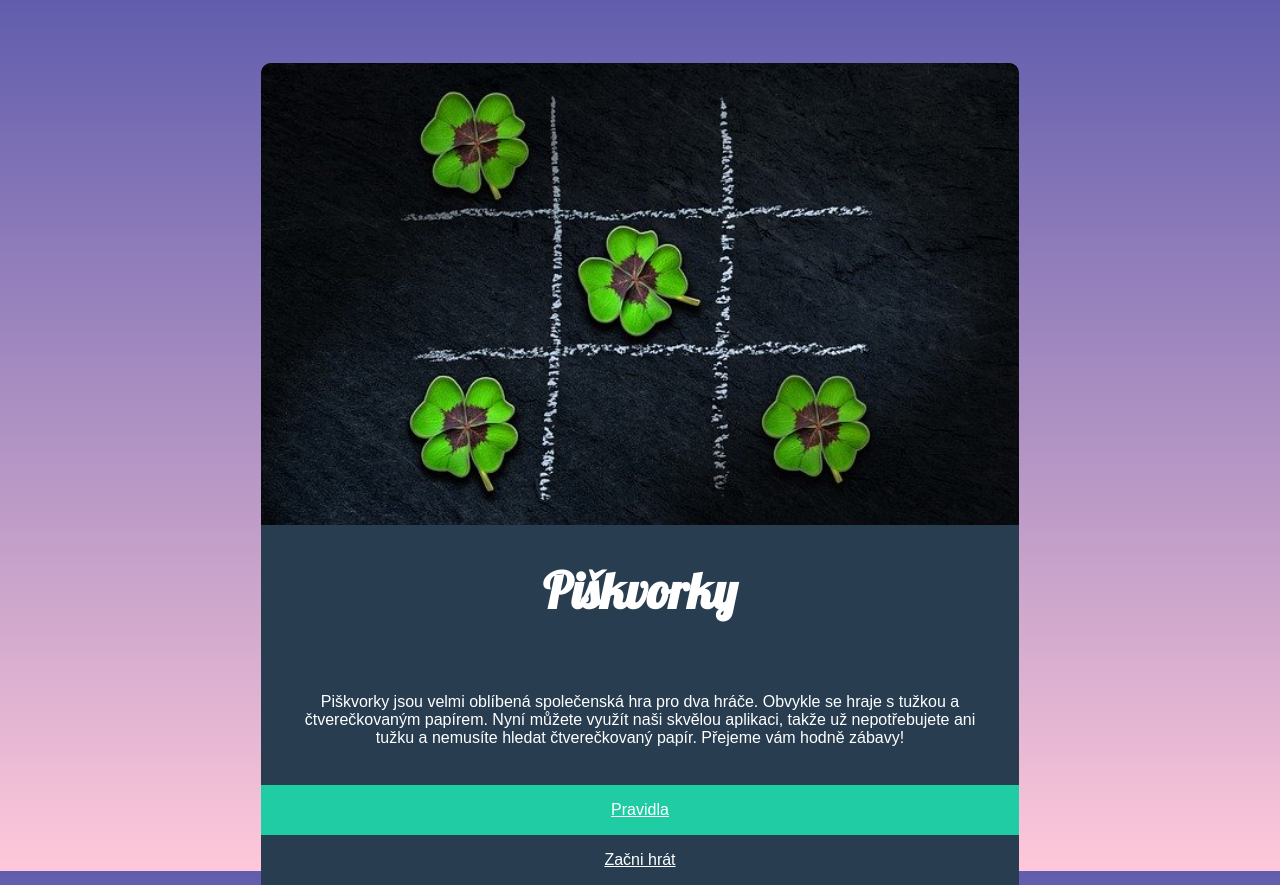
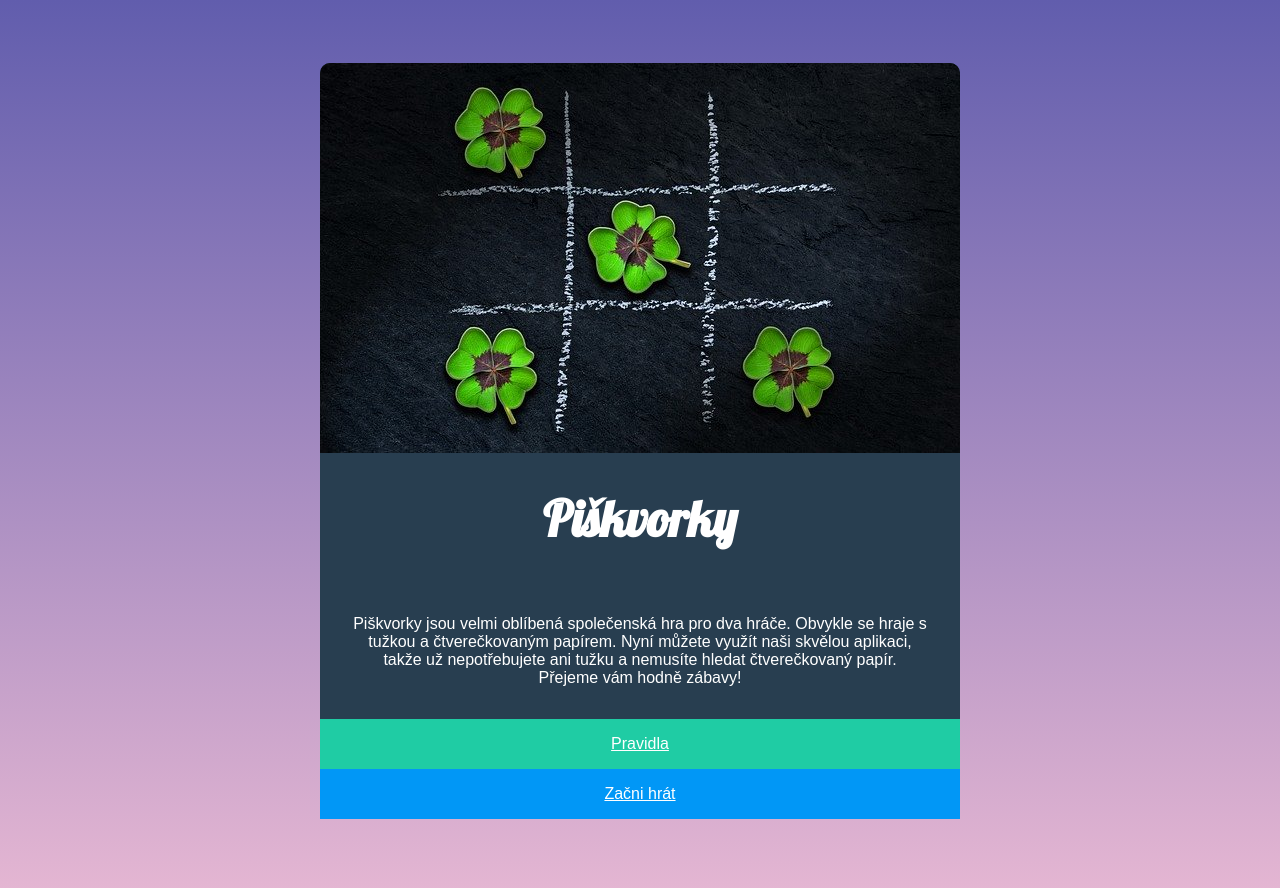
Before and after one commit to Janajaro/piskvorky, a plain HTML site: page index.html in a window 1280 px wide. Shown: the top 888 px of the page. Drawn offline with Linux system fonts and the light colour scheme.

Commit message:
Finalni verze, upraveny hover

```diff
--- a/index.html
+++ b/index.html
@@ -25,11 +25,11 @@
         čtverečkovaný papír. Přejeme vám hodně zábavy!
       </p>
       <a
-        class="Pravidla"
+        class="pravidla"
         href="https://czechitas-podklady.cz/Piskvorky-pravidla/"
         >Pravidla</a
       >
-      <a class="Zacni.hrat" href="index.html">Začni hrát</a>
+      <a class="zacni" href="index.html">Začni hrát</a>
     </div>
   </body>
 </html>
--- a/styly.css
+++ b/styly.css
@@ -1,15 +1,14 @@
 body {
   background-image: linear-gradient(#615dad, #ffc8da);
-  height: 100vh;
+  height: 100%;
 }
-
 
 h1 {
   font-family: 'Lobster';
   font-size: 50px;
   color: #ffffff;
   text-align: center;
-  flex-basis: 5 0 100%;
+  flex-basis: 5 0 10%;
 }
 
 p {
@@ -24,9 +23,11 @@ p {
   border-radius: 10px 10px 0 0;
   display: flex;
   flex-direction: column;
-  margin-left: 20%;
-  margin-right: 20%;
+  margin-left: auto;
+  margin-right: auto;
   margin-top: 5%;
+  margin-bottom: 20%;
+  max-width: 640px;
 }
 
 img {
@@ -42,10 +43,18 @@ a {
   justify-content: center;
 }
 
-a.Pravidla {
+.zacni {
+  background-color: #0197f6;
+}
+
+.pravidla {
   background-color: #1fcca4;
 }
 
-a.Zacni {
-  background-color: #0197f6;
+.pravidla:hover {
+  background-color: #1cbb96;
 }
+
+.zacni:hover {
+  background-color: #0090e9;
+}
```
